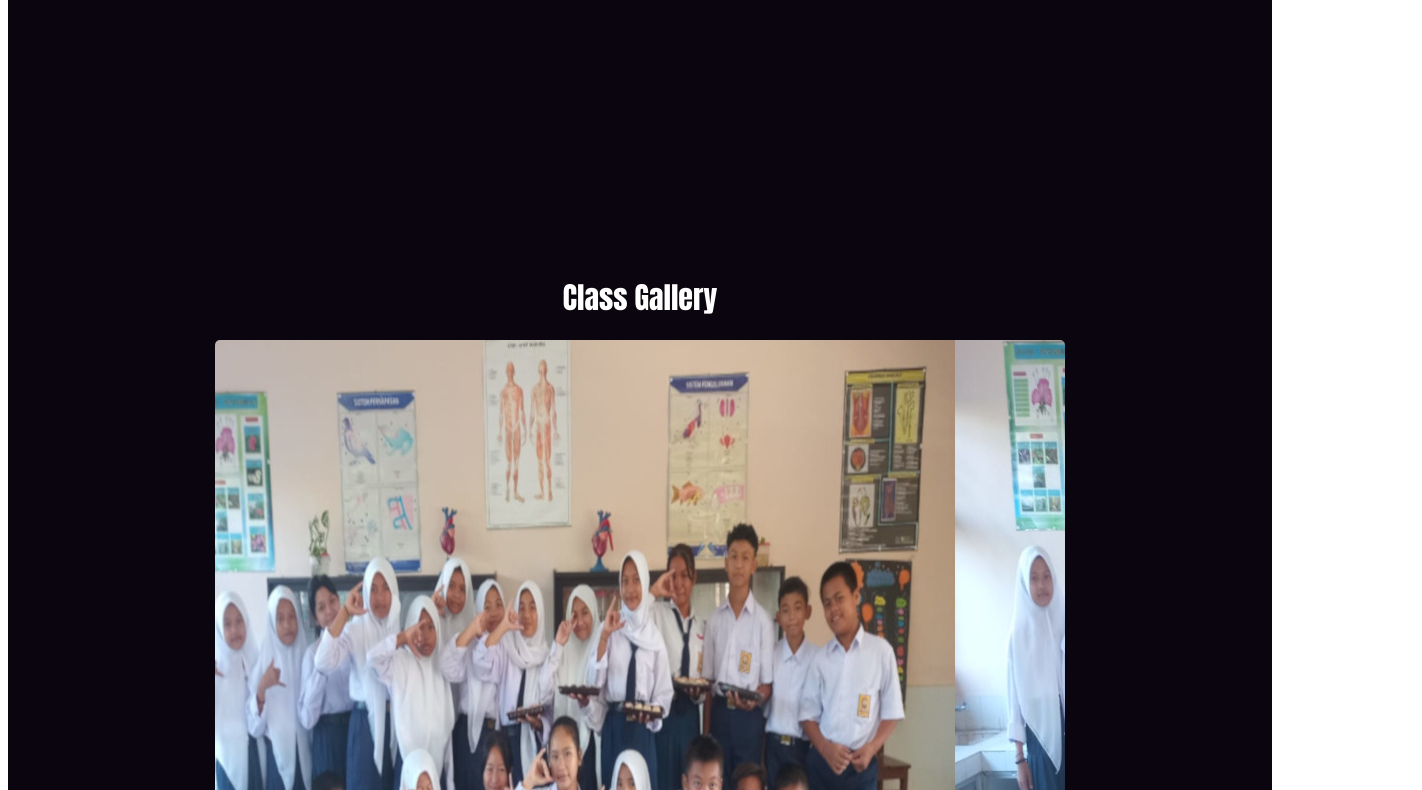
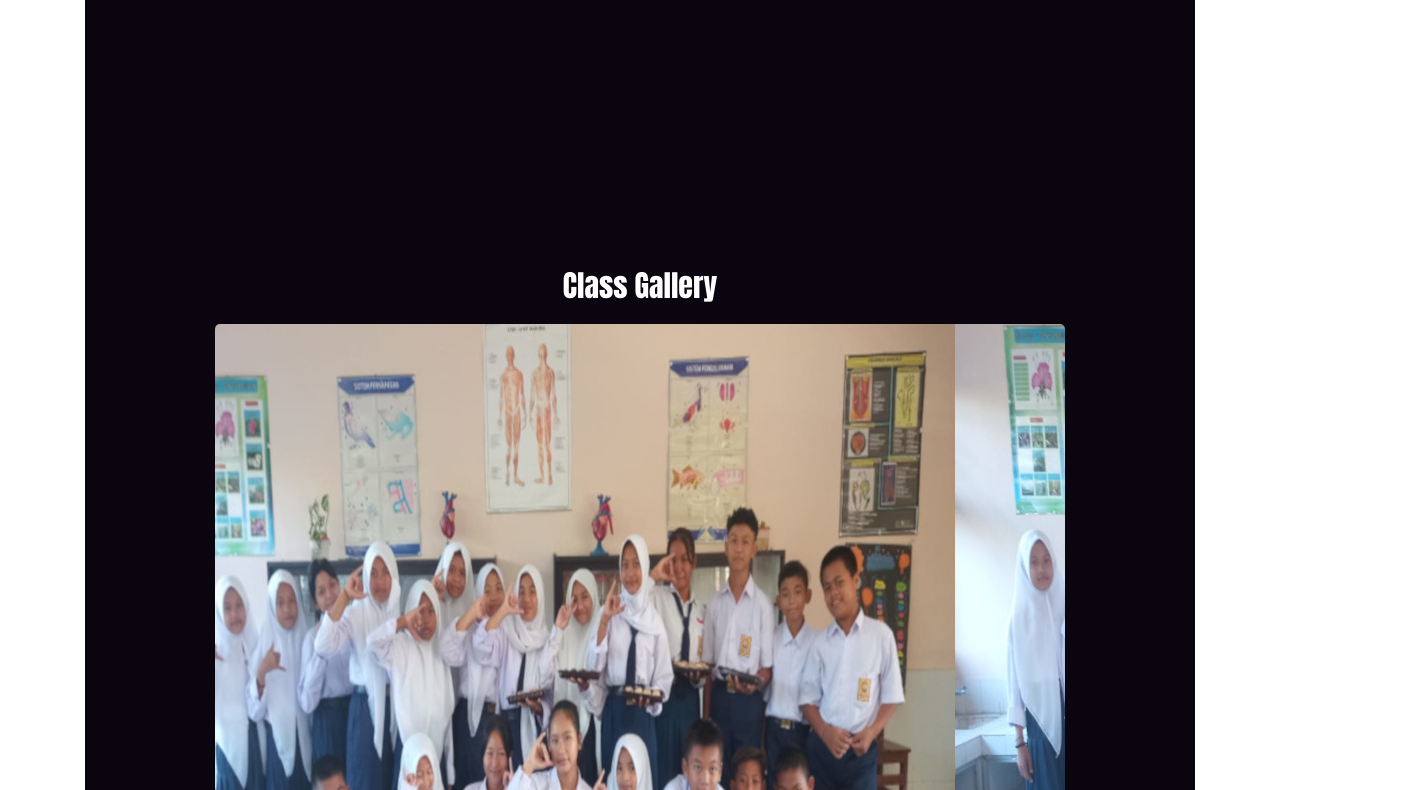
Before and after one commit to Yansen231/VIIA.github.io, a plain HTML site: page index.html in a window 1280 px wide. Shown: the part 305-1095 px from the top of the page, 1422 px wide, since content can reach past the window. Drawn offline with nearby package versions, Linux system fonts and the light colour scheme.

Commit message:
Update index.html

```diff
--- a/index.html
+++ b/index.html
@@ -5,7 +5,7 @@
     <meta name="viewport" content="width=device-width, initial-scale=1">
     <title>KELAS VII A</title>
     <link rel="icon" type="image/jpg" href="Logo-Kelas.jpg"/>
-    <link rel="stylesheet" type="text/css" href="C:/Users/ASUS/Desktop/Bootstrap/bootstrap-5.3.2-dist/css/bootstrap.min.css.map">
+    <link rel="stylesheet" type="text/css" href="C:/Users/ASUS/Desktop/Bootstrap/bootstrap-5.3.2-dist/css/bootstrap.min.css">
 
    <link rel="preconnect" href="https://fonts.googleapis.com">
 <link rel="preconnect" href="https://fonts.gstatic.com" crossorigin>
```
